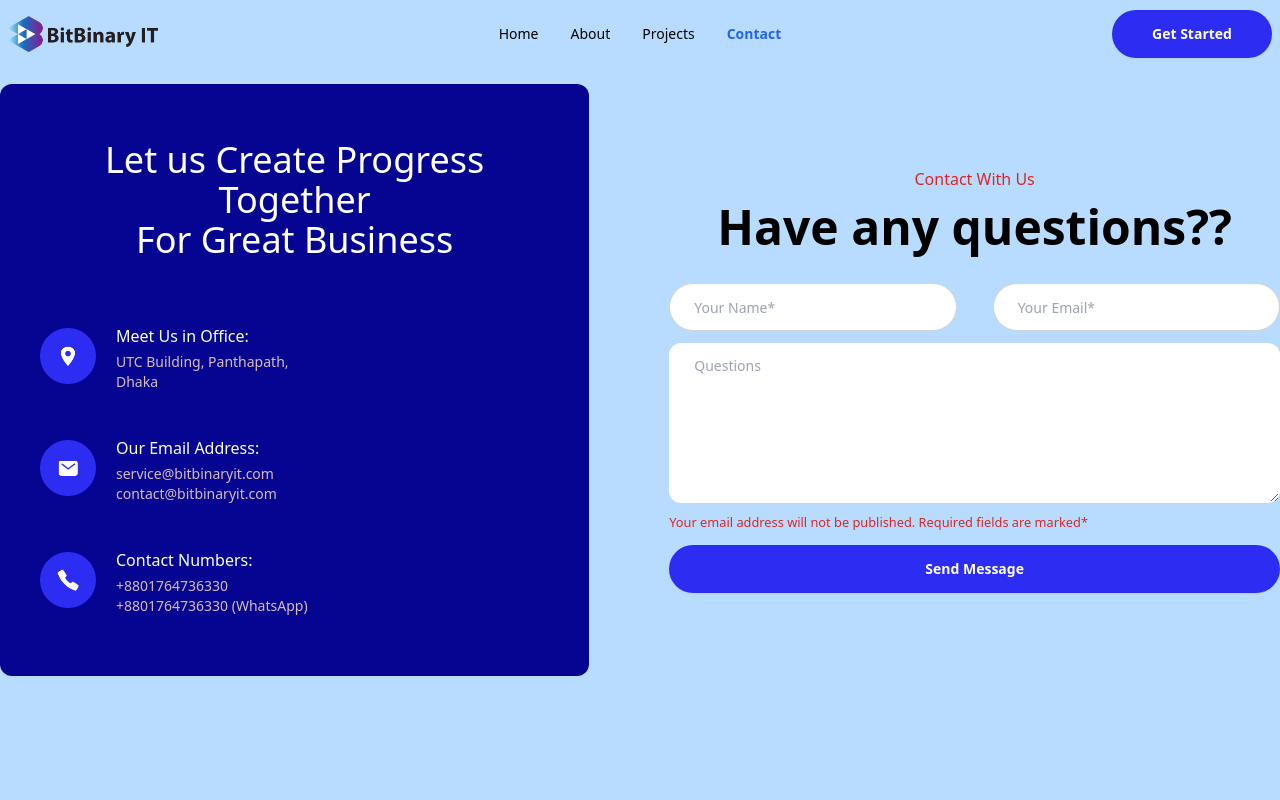
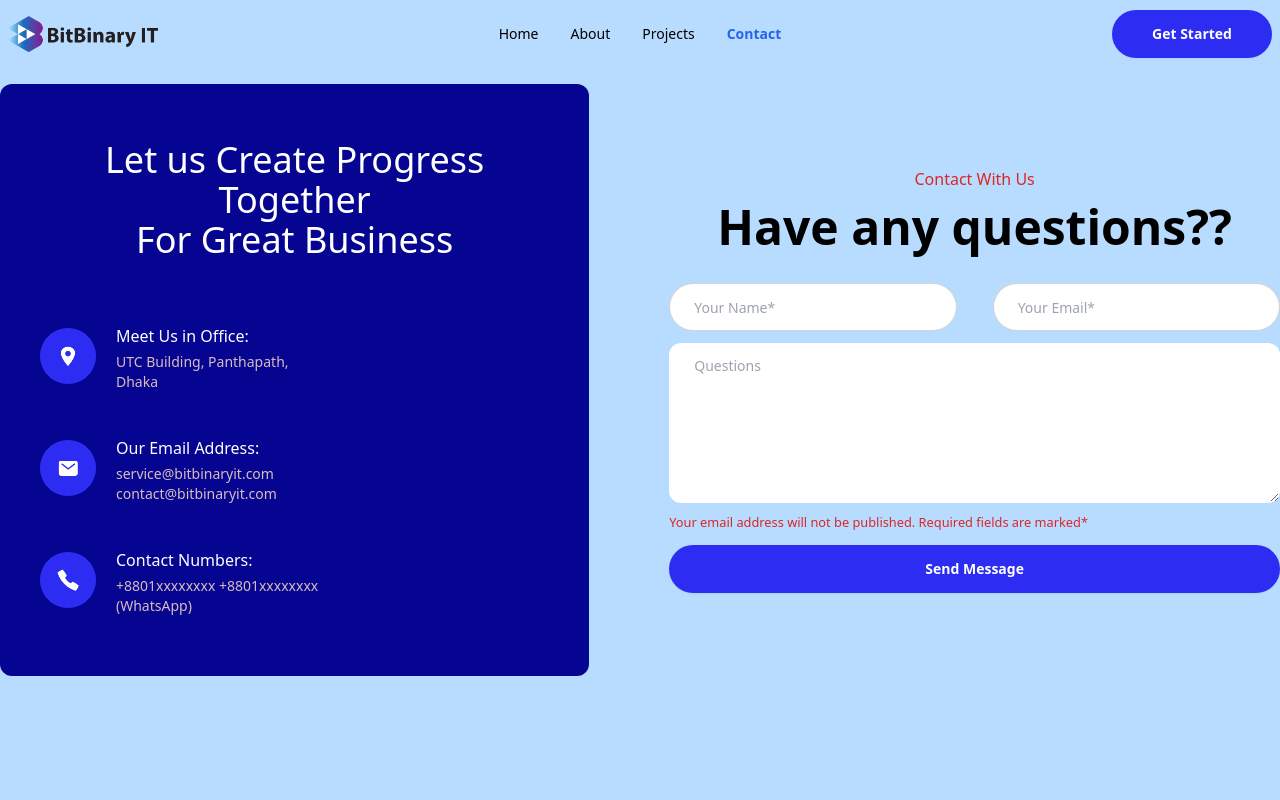
Before and after one commit to Shakib-Shajid/BitBinary-IT, a Next.js app: page /contact in a window 1280 px wide. Shown: the top 800 px of the page. Built offline with nearby package versions, Linux system fonts and the light colour scheme.

Commit message:
updated all text

```diff
--- a/src/app/contact/page.jsx
+++ b/src/app/contact/page.jsx
@@ -34,8 +34,8 @@ const page = () => {
                             <Image src={call} className="w-1/5 h-[75%]" alt="" />
                             <div className="text-left ">
                                 <h4 className=" text-bold">Contact Numbers:</h4>
-                                <p className="text-sm text-[#D8BDBD]">+8801764736330
-                                    +8801764736330 (WhatsApp)</p>
+                                <p className="text-sm text-[#D8BDBD]">+8801xxxxxxxx
+                                    +8801xxxxxxxx (WhatsApp)</p>
                             </div>
                         </div>
                     </div>
```
Also changed, not shown: 1 other file (tests, documents, lock files or other folders).
